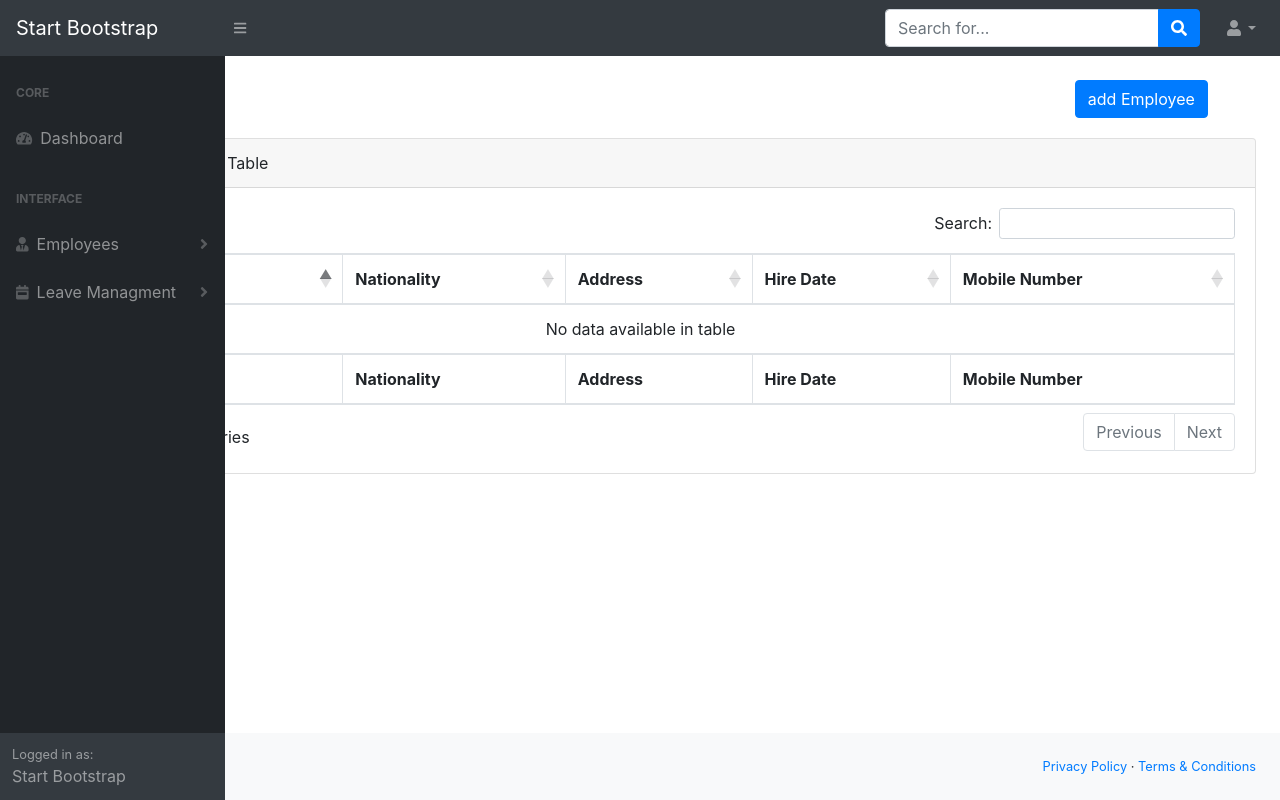
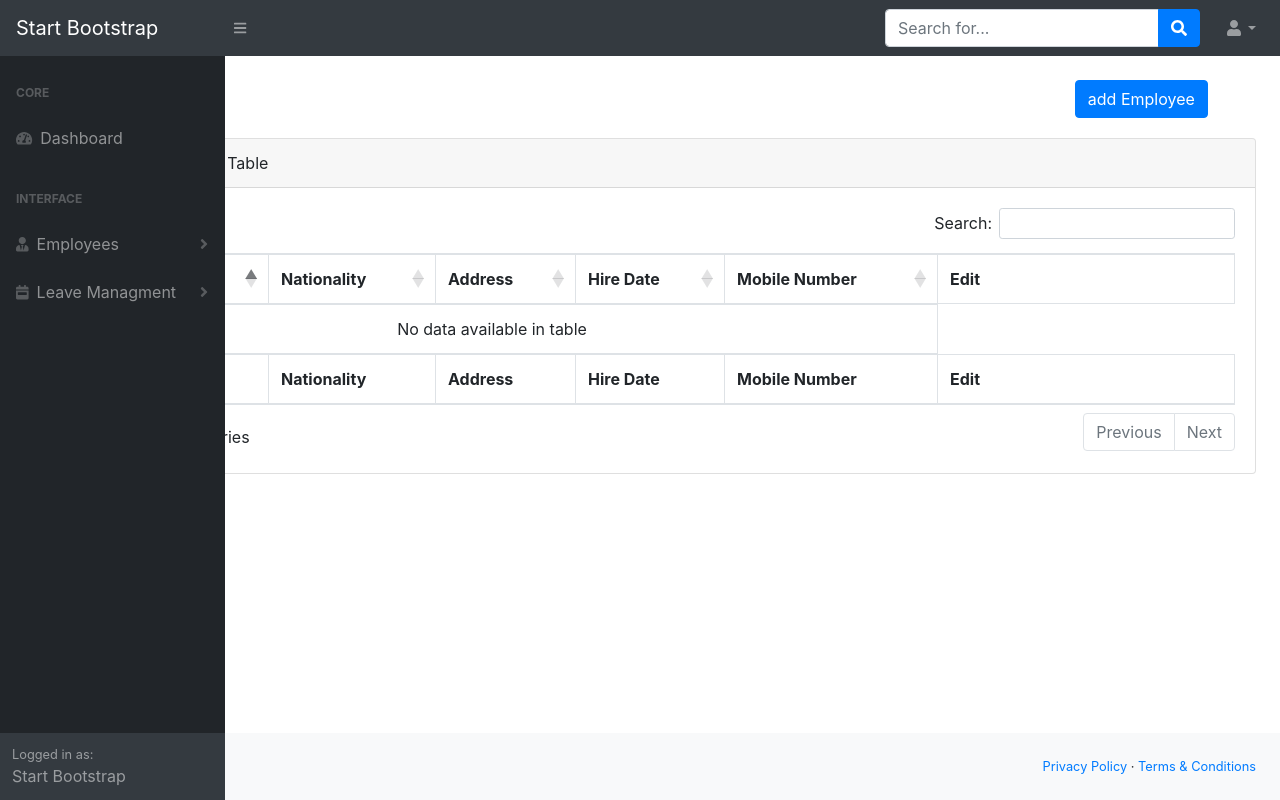
Before and after one commit to mohamedAhmed97/HR_Mangment-System, a Django app: page /employees/ in a window 1280 px wide. Run offline with Django 3.2, Linux system fonts and the light colour scheme; data that the repository does not hold is empty; some libraries are stand-ins or nearby versions.

Commit message:
add Delete && update Employee

```diff
--- a/employees/templates/employee_list.html
+++ b/employees/templates/employee_list.html
@@ -22,6 +22,7 @@
                         <th>Address</th>
                         <th>Hire Date</th>
                         <th>Mobile Number</th>
+                        <th colspan="2">Edit</th>
                     </tr>
                 </thead>
                 <tfoot>
@@ -31,6 +32,7 @@
                         <th>Address</th>
                         <th>Hire Date</th>
                         <th>Mobile Number</th>
+                        <th colspan="2">Edit</th>
                     </tr>
                 </tfoot>
                 <tbody>
@@ -41,6 +43,20 @@
                         <td>{{emp.address}}</td>
                         <td>{{emp.hire_date}}</td>
                         <td>{{emp.mobile_number}}</td>
+                        <td>
+                            <a href="edit/{{emp.id}}">
+                                <button type="button" class="btn btn-outline-primary btn-sm">
+                                    <i class="fas fa-user-edit"></i>
+                                </button>
+                            </a>
+                        </td>
+                        <td>
+                            <a href="delete/{{emp.id}}">
+                                <button type="button" class="btn btn-outline-danger btn-sm">
+                                    <i class="fas fa-user-minus"></i>
+                                </button>
+                            </a>
+                        </td>
                     </tr>
                     {%endfor%}
                 </tbody>
--- a/employees/urls.py
+++ b/employees/urls.py
@@ -2,5 +2,8 @@ from django.urls import path
 from .views import *
 urlpatterns=[
     path('employees/',employees_list),
-    path('employees/add',create_employee)
+    path('employees/add',create_employee),
+    path('employees/delete/<emp_id>',delete_employee),
+    path('employees/edit/<emp_id>',edit_employee),
+
 ]
--- a/employees/views.py
+++ b/employees/views.py
@@ -1,19 +1,40 @@
 from django.shortcuts import render
-from django.http import HttpResponse,HttpResponseRedirect
+from django.http import HttpResponse, HttpResponseRedirect
 from .models import Employee
 from .forms import EmployeeForm
+from django.shortcuts import get_object_or_404
 # Create your views here.
+
 
 def employees_list(request):
     query_set = Employee.objects.all()
     context = {"employees": query_set}
     return render(request, 'employee_list.html', context)
 
+
 def create_employee(request):
-    form=EmployeeForm()
-    if request.method=="POST":
-        form =EmployeeForm(request.POST)
+    form = EmployeeForm()
+    if request.method == "POST":
+        form = EmployeeForm(request.POST)
         if form.is_valid():
             form.save()
         return HttpResponseRedirect('/employees')
-    return render(request,'create_employee.html',{'form':form})
+    return render(request, 'create_employee.html', {'form': form})
+
+
+def delete_employee(request, emp_id):
+    employee = Employee.objects.get(id=emp_id)
+    employee.delete()
+    return HttpResponseRedirect('/employees')
+
+
+def edit_employee(request, emp_id):
+    employee = get_object_or_404(Employee, id=emp_id)
+    if request.method == "POST":
+        form = EmployeeForm(request.POST, instance=employee)
+        if form.is_valid():
+            form.save()
+            return HttpResponseRedirect('/employees')
+    else:
+        form = EmployeeForm(instance=employee)
+    return render(request, 'create_employee.html', {'form': form})
```
